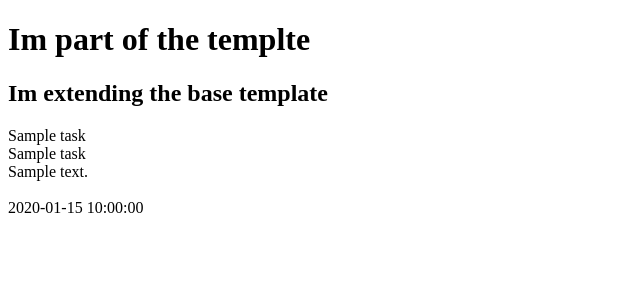
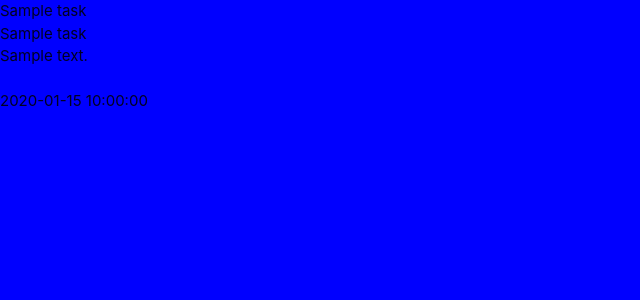
Before and after one commit to samlaubscher/flask-task-manager-project, a Flask app: page / in a window 1280 px wide. Shown: the top 300 px of the page, without its empty margins (0-640 px from the left). Run offline with Flask 2, Linux system fonts and the light colour scheme; a database or web service that is not in the repository returns one stand-in record (values such as "Sample title"); some libraries are stand-ins or nearby versions.

Commit message:
Add Materialize and Static files

```diff
--- /dev/null
+++ b/static/css/style.css
@@ -0,0 +1,3 @@
+body {
+    background-color: blue;
+}
--- a/templates/base.html
+++ b/templates/base.html
@@ -1,13 +1,28 @@
 <!DOCTYPE html>
 <html lang="en">
+
 <head>
-    <meta charset="UTF-8">
-    <meta name="viewport" content="width=device-width, initial-scale=1.0">
-    <title>Task Manager</title>
+	<meta charset="UTF-8">
+	<meta name="viewport" content="width=device-width, initial-scale=1.0">
+    <link rel="stylesheet" href="https://cdnjs.cloudflare.com/ajax/libs/font-awesome/5.14.0/css/all.min.css"
+        integrity="sha512-1PKOgIY59xJ8Co8+NE6FZ+LOAZKjy+KY8iq0G4B3CyeY6wYHN3yt9PW0XpSriVlkMXe40PTKnXrLnZ9+fkDaog==" crossorigin="anonymous" type="text/css"/>
+	<link rel="stylesheet" href="https://cdnjs.cloudflare.com/ajax/libs/materialize/1.0.0/css/materialize.min.css"
+		type="text/css">
+    <link rel="stylesheet" href="{{ url_for('static', filename='css/style.css') }}">
+    {% block styles %}
+    {% endblock %}
+	<title>Task Manager</title>
 </head>
+
 <body>
-    <h1>Im part of the templte</h1>
-    {% block content %}
+	{% block content %}
+	{% endblock %}
+	<script src="https://code.jquery.com/jquery-3.5.1.min.js"
+		integrity="sha256-9/aliU8dGd2tb6OSsuzixeV4y/faTqgFtohetphbbj0=" crossorigin="anonymous"></script>
+	<script src="https://cdnjs.cloudflare.com/ajax/libs/materialize/1.0.0/js/materialize.min.js"></script>
+    <script src="{{ url_for('static', filename='js/script.js') }}"></script>
+    {% block scripts %}
     {% endblock %}
 </body>
+
 </html>
--- a/templates/tasks.html
+++ b/templates/tasks.html
@@ -1,10 +1,7 @@
 {% extends "base.html" %}
 {% block content %}
-
-<h2>Im extending the base template</h2>
-
-    {% for task in tasks %}
-        {{ task.task_name }}<br>
+{% for task in tasks %}
+{{ task.task_name }}<br>
         {{ task.category_name }}<br>
         {{ task.task_description }}<br>
         {{ task.is_urgent }}<br>
```
Also changed, not shown: static/js/script.js (added).
